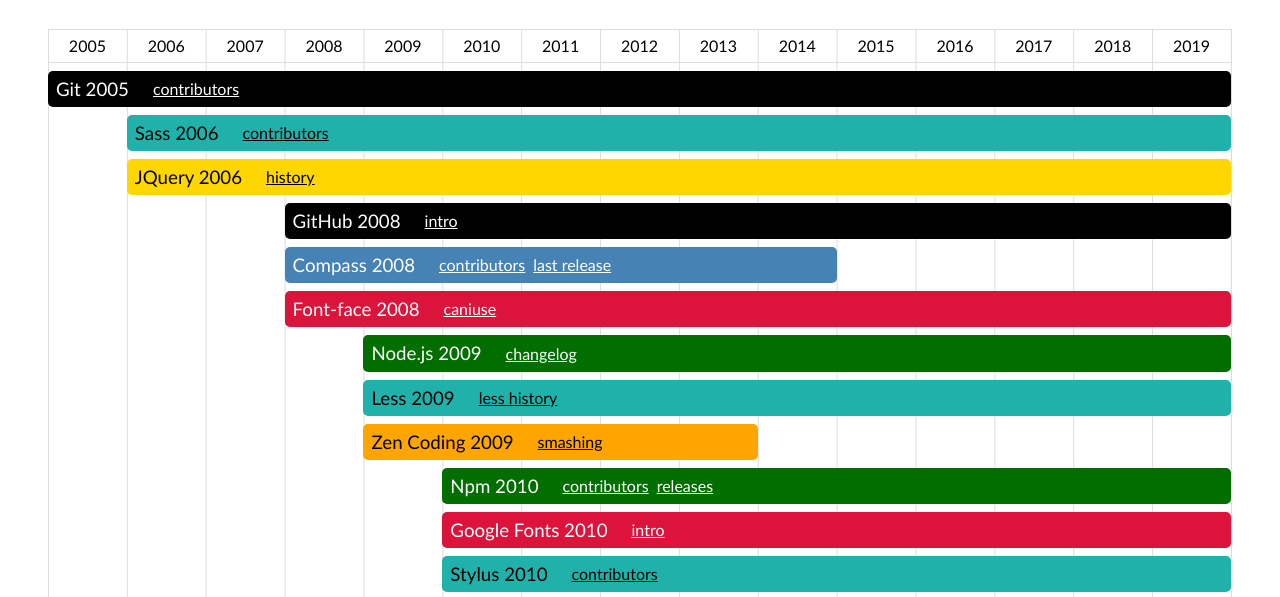
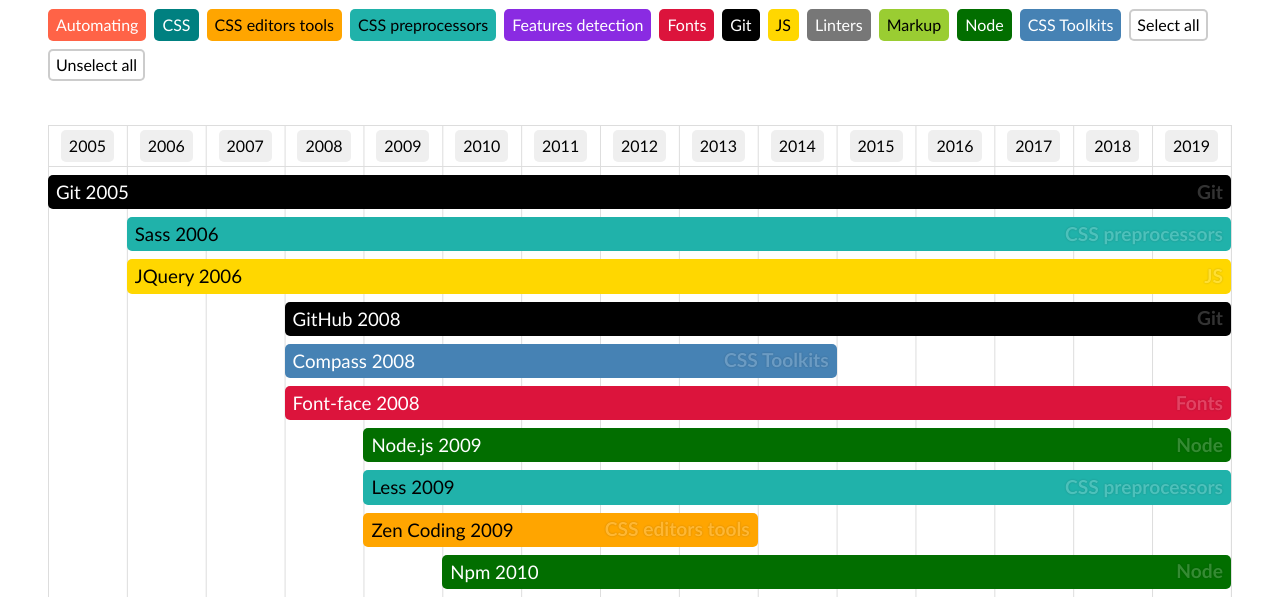
Before and after one commit to web-standards-ru/10-years-of-frontend, a plain HTML site: page index.html in a window 1280 px wide. Shown: the part 191-788 px from the top of the page. Drawn offline with Linux system fonts and the light colour scheme.

Commit message:
Add sorting by groups & by years

```diff
--- a/script.js
+++ b/script.js
@@ -5,6 +5,7 @@
   const sectionByDate = document.querySelector('.section--by-date');
   const sectionByGroup = document.querySelector('.section--by-group');
   const navGroups = document.querySelectorAll('.nav-group');
+  const lists = {};
 
   const years = {
     start: 2005,
@@ -14,10 +15,11 @@
   const cols = years.end - years.start + 1;
   document.documentElement.style.setProperty('--cols', cols );
 
-  fillListByDate(data);
-  fillListByGroup(data);
+  fillListByDate({data, listId: 'by-date'});
+  fillListByGroup({data});
 
   navGroups.forEach(navGroup => {
+    let isShown = true;
     fillNavGroup(navGroup);
   });
 
@@ -45,23 +47,46 @@
 
   //----------------------------------------
 
-  function fillYears(listElem) {
+  function fillYears({listYearsElem, listId}) {
     for(let i = years.start; i <= years.end; i++ ) {
       const liElem = document.createElement('li');
       liElem.classList.add('list-years__item');
-      liElem.innerHTML = i;
-      listElem.appendChild(liElem);
+
+      if(listId !== 'by-date') {
+        liElem.innerHTML = i;
+        listYearsElem.appendChild(liElem);
+        continue;
+      }
+
+      const buttonElem = document.createElement('button');
+      buttonElem.classList.add('button');
+      buttonElem.innerHTML = i;
+      buttonElem.type = 'button';
+      liElem.appendChild(buttonElem);
+      listYearsElem.appendChild(liElem);
+
+      buttonElem.addEventListener('click',() => {
+        lists['by-date'].forEach(item => {
+          const year = +item.dataset.year;
+
+          if (year <= i) {
+            item.classList.remove('list-data__item--disabled');
+          }
+          else {
+            item.classList.add('list-data__item--disabled');
+          }
+        })
+      });
     }
   }
 
   //----------------------------------------
 
-  function addDataWidget({widgetData, widgetName, widgetId, sectionElem}) {
+  function addDataWidget({widgetData, widgetName, widgetId, sectionElem, listId}) {
     const widgetElem = dataWidgetTmpl.content.cloneNode(true);
     const listYearsElem = widgetElem.querySelector('.list-years');
     const listDataElem = widgetElem.querySelector('.list-data');
-
-    fillYears(listYearsElem);
+    fillYears({listYearsElem, listId});
 
     if(widgetName) {
       const titleElem = document.createElement('h3');
@@ -75,25 +100,26 @@
 
     fillList({
       widgetData,
-      listDataElem
+      listDataElem,
+      listId
     });
 
     const widgetAdded = sectionElem.appendChild(widgetElem);
-    console.log(widgetAdded);
   }
 
   //----------------------------------------
 
-  function fillListByDate(widgetData) {
+  function fillListByDate({data, listId}) {
     addDataWidget({
-      widgetData,
-      sectionElem: sectionByDate
+      widgetData: data,
+      sectionElem: sectionByDate,
+      listId
     });
   }
 
   //----------------------------------------
 
-  function fillListByGroup(data) {
+  function fillListByGroup({data}) {
     const groups = getGroupsList(data);
 
     groups.forEach(item => {
@@ -108,11 +134,14 @@
 
   //----------------------------------------
 
-  function fillList({widgetData, listDataElem}) {
+  function fillList({widgetData, listDataElem, listId}) {
+    lists[listId] = [];
+
     widgetData.forEach((item, index) => {
       const liElem = document.createElement('li');
       liElem.classList.add('list-data__item');
       liElem.classList.add(`type-${item.group}`);
+      liElem.dataset.year = item.years.start;
       const liElemTitle = document.createElement('h3');
       const itemYears = item.years ? item.years.start : '';
 
@@ -120,15 +149,21 @@
 
       const itemLinksList = getItemLinksList(item.links);
 
-      let colEnd = cols + 1;
+      const groupElem = document.createElement('span');
+      groupElem.classList.add('group-name');
+      groupElem.innerHTML = groupsData[item.group].name;
 
       liElem.appendChild(liElemTitle);
       liElem.appendChild(itemLinksList);
+      liElem.appendChild(groupElem);
+
       listDataElem.appendChild(liElem);
 
       listDataElem.style.setProperty('--rows', widgetData.length);
 
       if(item.years) {
+        let colEnd = cols + 1;
+
         liElem.style.setProperty('--col-start', item.years.start - years.start + 1);
 
         if(item.years.end) {
@@ -139,6 +174,8 @@
       }
 
       liElem.style.setProperty('--row-start', index + 1);
+
+      lists[listId].push(liElem);
     });
   }
 
@@ -222,23 +259,45 @@
 
   function fillNavGroup(navGroup) {
     const map = new Map(Object.entries(groupsData));
+    // need to be fixed later
+    const siblingDataWidget = navGroup.parentNode.nextElementSibling;
+    siblingDataWidget.classList.add(...map.keys());
 
-    map.forEach((val, key, index) => {
+    const extendedMap = new Map(map);
+
+    extendedMap.set('select-all', {
+      name: 'Select all'
+    });
+    extendedMap.set('unselect-all', {
+      name: 'Unselect all'
+    });
+
+    extendedMap.forEach((val, key, index) => {
       const controlElem = createControl({val, key});
+      let isDisabled = false;
+
+      controlElem.addEventListener('click', () => {
+        if(map.has(key)) {
+          lists['by-date'].forEach(item => {
+            if (item.classList.contains(`type-${key}`)) {
+              item.classList.toggle('list-data__item--disabled');
+            }
+          })
+        }
+        else if (key === 'select-all') {
+          lists['by-date'].forEach(item => {
+            item.classList.remove('list-data__item--disabled');
+          })
+        }
+        else if (key === 'unselect-all') {
+          lists['by-date'].forEach(item => {
+            item.classList.add('list-data__item--disabled');
+          })
+        }
+      })
 
       navGroup.appendChild(controlElem);
     });
-
-    const controlElem = createControl(
-      {
-        val: {
-          name: 'Reset'
-        },
-        key: 'reset'
-      },
-    );
-
-    navGroup.appendChild(controlElem);
   }
 
   //----------------------------------------
--- a/styles.css
+++ b/styles.css
@@ -59,6 +59,10 @@
   text-align: center;
 }
 
+.main {
+  position: relative;
+}
+
 .button {
   padding: var(--space);
   border: none;
@@ -68,6 +72,8 @@
   line-height: 1;
 }
 
+/* Nav
+------------------------------ */
 .nav {
   margin: 1rem 0
 }
@@ -84,10 +90,8 @@
   background: var(--col-6);
 }
 
-.main {
-  position: relative;
-}
-
+/* Section
+------------------------------ */
 .section {}
 
 .section--hidden {
@@ -97,10 +101,13 @@
 .section__header {
   position: sticky;
   top: 0;
+  z-index: 1;
   padding: var(--space) 0;
   background: rgba(255,255,255,.95);
 }
 
+/* List
+------------------------------ */
 .list {
   display: grid;
   grid-template-columns: repeat(var(--cols), 1fr);
@@ -111,7 +118,6 @@
   background: linear-gradient(to right, var(--gray) 1px, transparent 0);
   background-size: calc(100% / var(--cols)) 100%;
   border: 1px solid var(--gray);
-  /*outline: 1px solid green;*/
 }
 
 .list-years {
@@ -130,13 +136,52 @@
 }
 
 .list-data__item {
+  position: relative;
   grid-column-start: var(--col-start, 0);
   grid-column-end: var(--col-end);
   grid-row: var(--row-start);
   padding: var(--tiny-space) var(--space);
   display: flex;
+  flex-wrap: wrap;
   align-items: center;
   border-radius: var(--radius);
+  line-height: 1.4;
+}
+
+.list-data__item--disabled {
+  opacity: .5;
+  filter: grayscale();
+}
+
+.list-data__item--disabled H3,
+.list-data__item--disabled .list-links {
+  opacity: 0;
+}
+
+.list-data__item:hover .list-links {
+  opacity: 1;
+}
+
+
+/* Data widget
+------------------------------ */
+.data-widget {
+  margin-top: 1rem;
+  padding: var(--space);
+  border-radius: var(--radius);
+}
+
+.data-widget + .data-widget {
+  margin-top: 2rem;
+}
+
+.data-widget:target {
+  border: 3px solid yellowgreen;
+}
+
+.data-widget__title {
+  font-weight: bold;
+  margin-bottom: 1rem;
 }
 
 .data-widget[id] .list-data__item:nth-child(6n + 1) {
@@ -158,6 +203,8 @@
   background: var(--col-6);
 }
 
+/* Links list
+------------------------------ */
 .list-links {
   display: flex;
   align-items: center;
@@ -165,6 +212,8 @@
   margin-left: 1.5rem;
   padding: 0;
   list-style-type: none;
+  opacity: 0;
+  transition: .25s;
 }
 
 .list-links__item + .list-links__item {
@@ -175,35 +224,36 @@
   color: inherit;
 }
 
-.data-widget {
-  margin-top: 1rem;
-  padding: var(--space);
-  border-radius: var(--radius);
-}
-.data-widget + .data-widget {
-  margin-top: 2rem;
+.group-name {
+  position: absolute;
+  right: var(--space);
+  font-weight: bold;
+  opacity: .2;
+  font-size: 1.2em;
+  color: #FFF;
+  text-shadow: 0 0 2px rgba(0,0,0,1);
 }
 
-.data-widget:target {
-  border: 3px solid yellowgreen;
-}
-
-.data-widget__title {
-  font-weight: bold;
-  margin-bottom: 1rem;
-}
-
+/* Group nav
+------------------------------ */
 .nav-group {
   display: flex;
-
-  display: none;
-
+  flex-wrap: wrap;
   margin: var(--space);
 }
 
-.nav-group__control + .nav-group__control {
-  margin-left: var(--space);
+.nav-group__control {
+  white-space: nowrap;
+  margin: var(--tiny-space) 0;
+  margin-right: var(--space);
 }
+
+.nav-group__control:last-child {
+  margin-right: 0;
+}
+
+/* Types
+------------------------------ */
 
 .type-git {
   background: var(--col-git);
@@ -250,6 +300,8 @@
   color: #FFF;
 }
 
-.type-reset {
-  background: #DDD;
+.type-select-all,
+.type-unselect-all {
+  background: #FFF;
+  box-shadow: 0 0 0 2px #CCC inset;
 }
```
